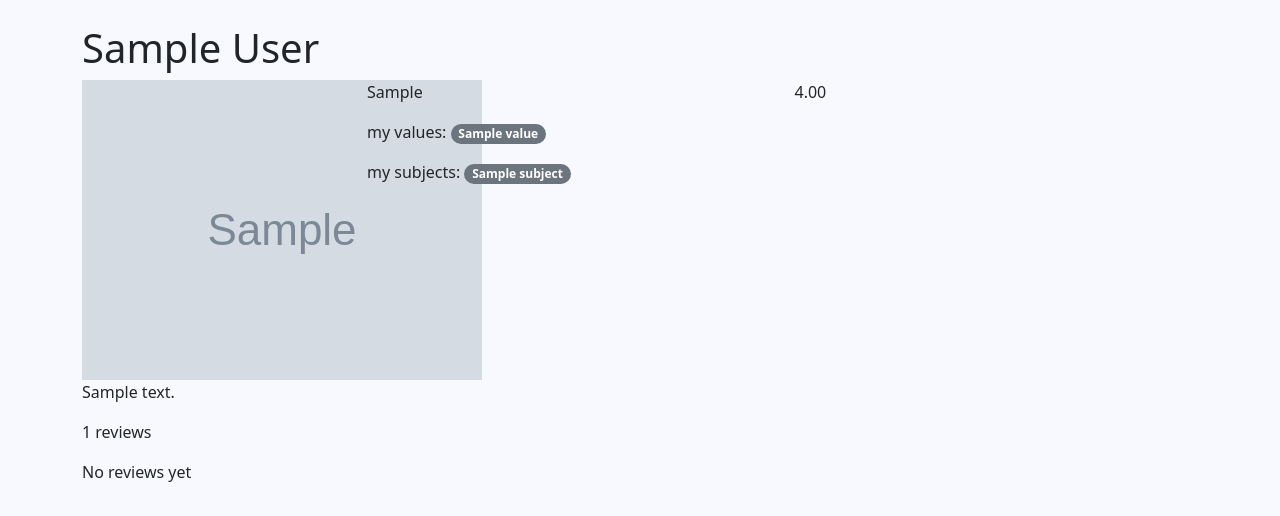
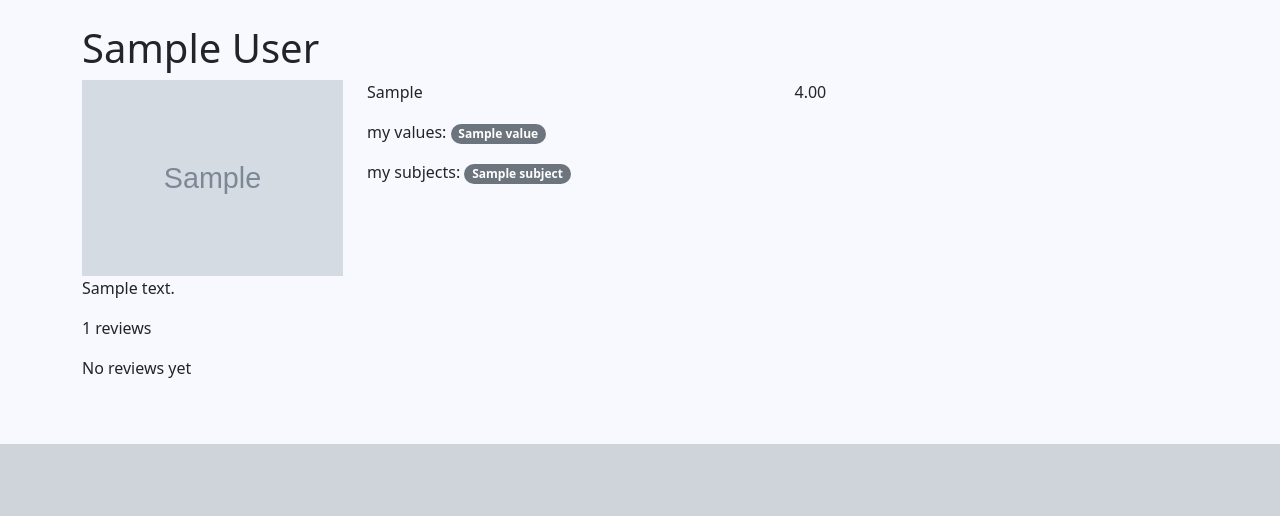
Before and after one commit to benschaf/gipfel-lerner, a Django app: page /tutors/1/ in a window 1280 px wide. Shown: the part 56-572 px from the top of the page. Run offline with Django 5.2, Linux system fonts and the light colour scheme; tables that the repository leaves empty hold one stand-in row (values such as "Sample post"); grey boxes marked "Sample" are stand-in pictures; some libraries are stand-ins or nearby versions.

Commit message:
feat: set up templates to work with aws s3 bucket

```diff
--- a/tutor_market/templates/tutor_market/tutor_detail.html
+++ b/tutor_market/templates/tutor_market/tutor_detail.html
@@ -7,7 +7,7 @@
     <h1>{{ tutor.display_name }}</h1>
     <div class="row">
       <div class="col-3">
-        <img src="{% static tutor.profile_image %}" alt="Image of {{ tutor.display_name }}" />
+        <img src="{{ tutor.profile_image.url }}" alt="Image of {{ tutor.display_name }}" class="img-fluid">
       </div>
       <div class="col-9">
         <div class="row">
--- a/tutor_market/templates/tutor_market/tutor_list.html
+++ b/tutor_market/templates/tutor_market/tutor_list.html
@@ -18,7 +18,7 @@
             <div class="card-body">
               <div class="row">
                 <div class="col-4">
-                  <img src="{% static 'tutor.profile_image' %}" alt="" />
+                  <img src="{{ tutor.profile_image.url }}" alt="Profile image of {{ tutor }}" class="img-fluid">
                 </div>
                 <div class="col-8">
                   <div class="row row-cols-1">
```
Also changed, not shown: tutor_images/hero-image-gipfel-4.webp (deleted).
